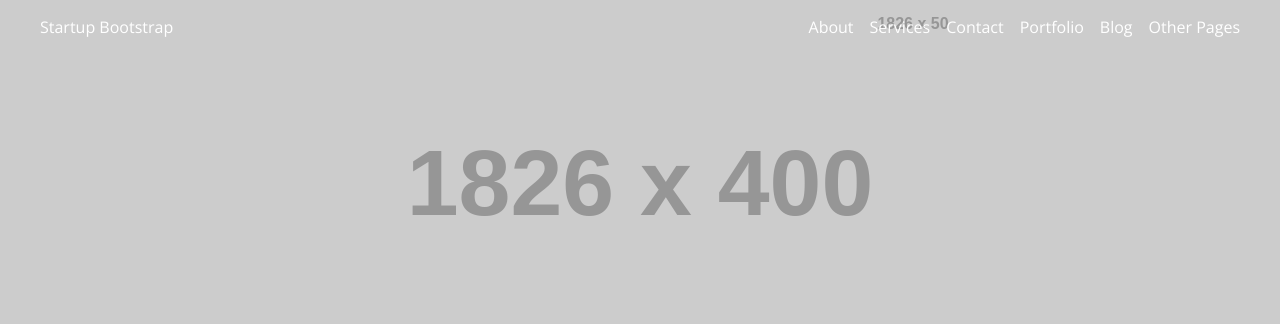
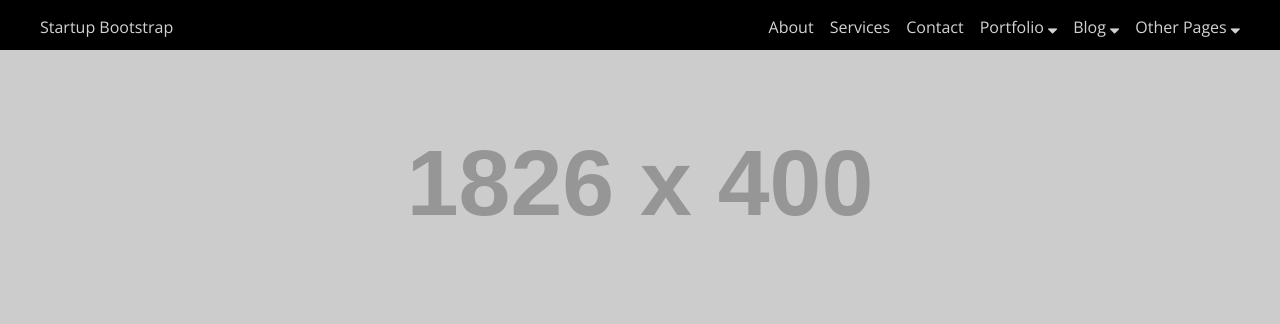
Before and after one commit to ForestOfAbstraction/Portfolio, a plain HTML site: page index.html in a window 1280 px wide. Shown: the top 324 px of the page. Drawn offline with nearby package versions, Linux system fonts and the light colour scheme; placeholder pictures from the web are drawn by us.

Commit message:
added anchor tag and stuff to nav

```diff
--- a/css/main.css
+++ b/css/main.css
@@ -4,19 +4,27 @@ html * {
   font-family: 'Open Sans', sans-serif;
   font-weight: 500;
 }
-ul {
+ul:not(#features-list) {
   list-style-type: none;
+}
+a {
+  text-decoration: none;
+  color: lightgray;
+}
+a:hover {
+  color: white;
+  font-weight: bold;
 }
 /*----- HEADER -----*/
 header {
   width: 100%;
 
   height: 50px;
-  background-image: url("http://placehold.it/1826x50/000");
+  background-color: black;
 }
 .nav-box {
   margin: 0 auto;
-  padding: 1em; 0;
+  padding: 1em 0;
   max-width: 1200px;
 }
 .nav-box ul {
@@ -34,6 +42,9 @@ header {
 main {
   max-width: 1200px;
   margin: 0 auto;
+}
+main > h1 {
+  padding-top: 1em;
 }
 .top-container section {
   max-width: 32%;
@@ -87,6 +98,9 @@ main {
   padding-right: 2%;
   float: left;
 }
+#features-list {
+  padding: 1em 2em;
+}
 #feature-img {
   max-width: 48%;
   padding-top: 1%;
--- a/index.html
+++ b/index.html
@@ -9,24 +9,24 @@
   <meta name="keywords" content="portfolio, github, forest of abstraction">
   <meta name="viewport" content="width=device-width, initial-scale=1">
 
+  <link rel="stylesheet" href="font-awesome-4.7.0/css/font-awesome.min.css">
   <link rel="shortcut icon" href="images/tree-16.png" type="image/x-icon">
   <link href="https://fonts.googleapis.com/css?family=Open+Sans" rel="stylesheet">
   <link rel="stylesheet" href="css/main.css">
 </head>
 <body>
   <header>
-    <!-- <img src="http://placehold.it/1826x50/000" alt=""> -->
     <nav class="nav-box">
     <ul id="left-nav">
-      <li>Startup Bootstrap</li>
+      <li><a href="#">Startup Bootstrap</a></li>
     <ul>
     <ul id="right-nav">
-      <li>Other Pages</li>
-      <li>Blog</li>
-      <li>Portfolio</li>
-      <li>Contact</li>
-      <li>Services</li>
-      <li>About</li>
+      <li><a href="#">Other Pages&nbsp;<i class="fa fa-sort-desc" aria-hidden="true"></i></a></li>
+      <li><a href="#">Blog&nbsp;<i class="fa fa-sort-desc" aria-hidden="true"></i></a></li>
+      <li><a href="#">Portfolio&nbsp;<i class="fa fa-sort-desc" aria-hidden="true"></i></a></li>
+      <li><a href="#">Contact</a></li>
+      <li><a href="#">Services</a></li>
+      <li><a href="#">About</a></li>
     </ul>
     </nav>
   </header>
@@ -100,7 +100,7 @@
     <div id="feature-content">
       Lorem ipsum dolor sit amet, consectetur adipiscing elit, sed do eiusmod
       tempor incididunt ut labore et dolore magna aliqua:
-      <ul>
+      <ul id="features-list">
         <li>Quis autem vel eum iure reprehenderit</li>
         <li>Quis autem vel eum iure reprehenderit</li>
         <li>Quis autem vel eum iure reprehenderit</li>
```
